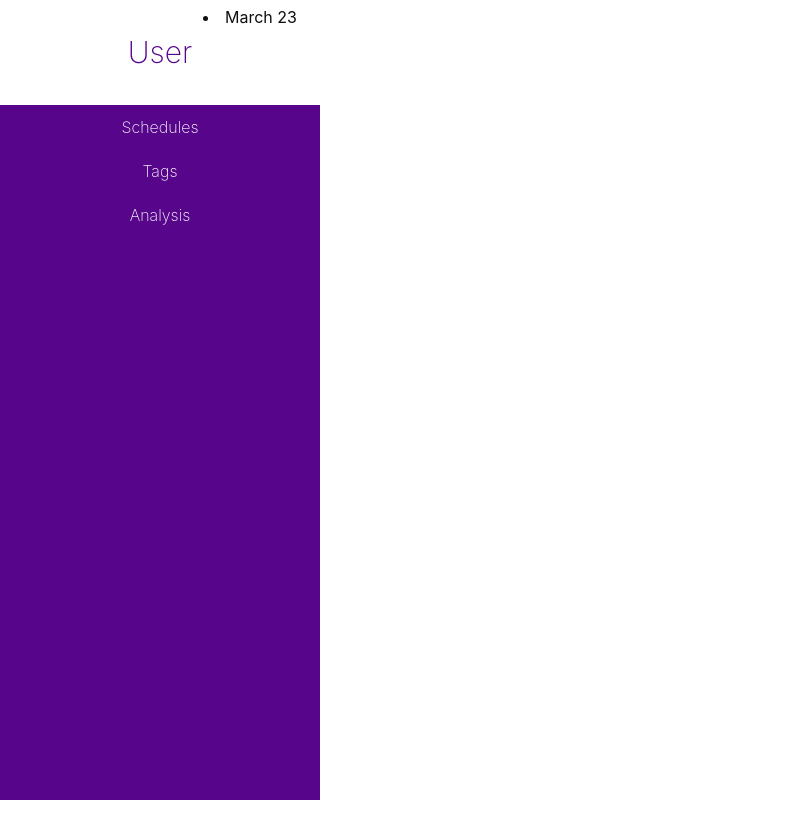
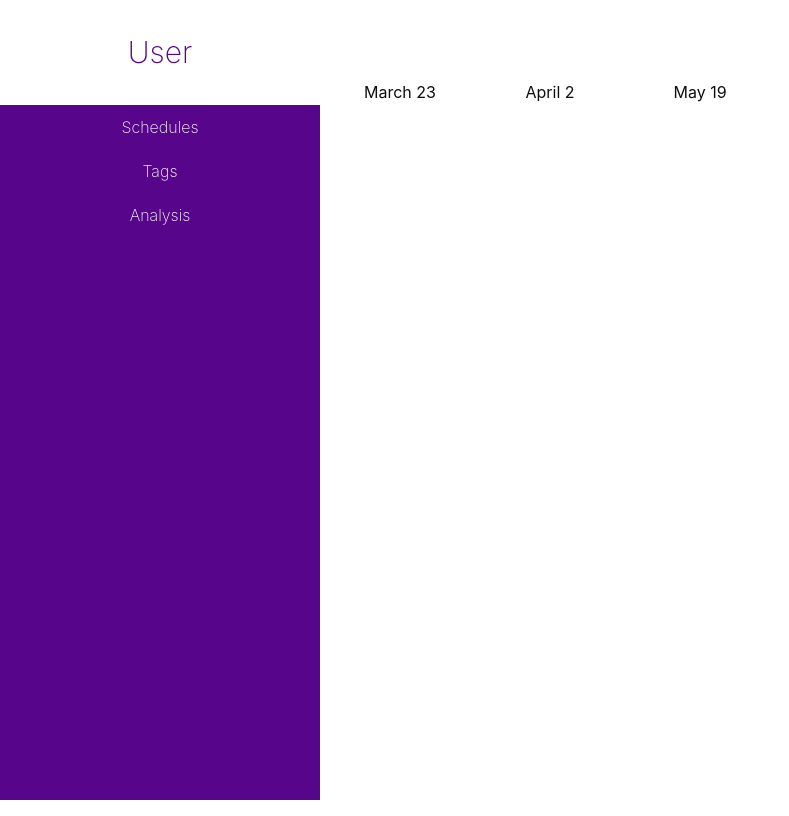
Before and after one commit to software-assignments-spring2021/spring-2019-organizer, a React (Create React App) app in the folder client/: page / in a window 1280 px wide. Shown: the whole page, without its empty margins (0-789 px from the left). Built offline with nearby package versions, Linux system fonts and the light colour scheme.

Commit message:
building events list component

```diff
--- a/client/src/App.js
+++ b/client/src/App.js
@@ -1,14 +1,15 @@
 import React, { Component } from 'react';
 import Sidebar from './components/Sidebar';
-import EventDot from './components/Timeline/EventDot';
+import Events from './components/Timeline/Events';
 import './App.css';
+const testArray = ['March 23', "April 2", "May 19"];
 
 class App extends Component {
   render() {
     return (
       <div className="App">
           <Sidebar />
-          <EventDot position='200px'/>
+          <Events eventArray={testArray}/>
       </div>
     );
   }
--- a/client/src/components/Timeline/EventDot.jsx
+++ b/client/src/components/Timeline/EventDot.jsx
@@ -8,7 +8,7 @@ const dotStyle = {
     base: {
         width: '100px',
         height: '30px',
-        top: 5,
+        top: 80,
         borderRadius: '10%',
         textAlign: 'center',
         position: 'absolute',
@@ -59,7 +59,7 @@ class EventDot extends React.Component {
                 style={this.getStyle(this.dotType,
                 this.props.position)}
             >
-                March 23
+                {this.props.label}
             </li>
         );
     }
@@ -67,7 +67,8 @@ class EventDot extends React.Component {
 }
 
 EventDot.propTypes = {
-    position: PropTypes.number.isRequired
+    position: PropTypes.number.isRequired,
+    label: PropTypes.string.isRequired
 };
 
 export default Radium(EventDot);
--- /dev/null
+++ b/client/src/components/Timeline/Events.jsx
@@ -0,0 +1,34 @@
+import PropTypes from 'prop-types'; //strict proptype checking
+import React from 'react';
+import EventDot from './EventDot';
+
+//list of eventdots
+class Events extends React.Component {
+    render() {
+        const props = this.props;
+        return (
+            <ol
+                className='eventsList'
+                style={{
+                    listStyle: 'none'
+                }}
+            >
+                {props.eventArray.map((date, index) =>
+                    <EventDot
+                        key={index}
+                        label={date}
+                        position={(1+index)*150 + 200 + 'px'}
+                    />
+                )}
+            </ol>
+        );
+    }
+}
+
+//requires an array of events
+Events.propTypes = {
+    eventArray: PropTypes.arrayOf(
+        PropTypes.string.isRequired).isRequired
+}
+
+export default Events;
```
